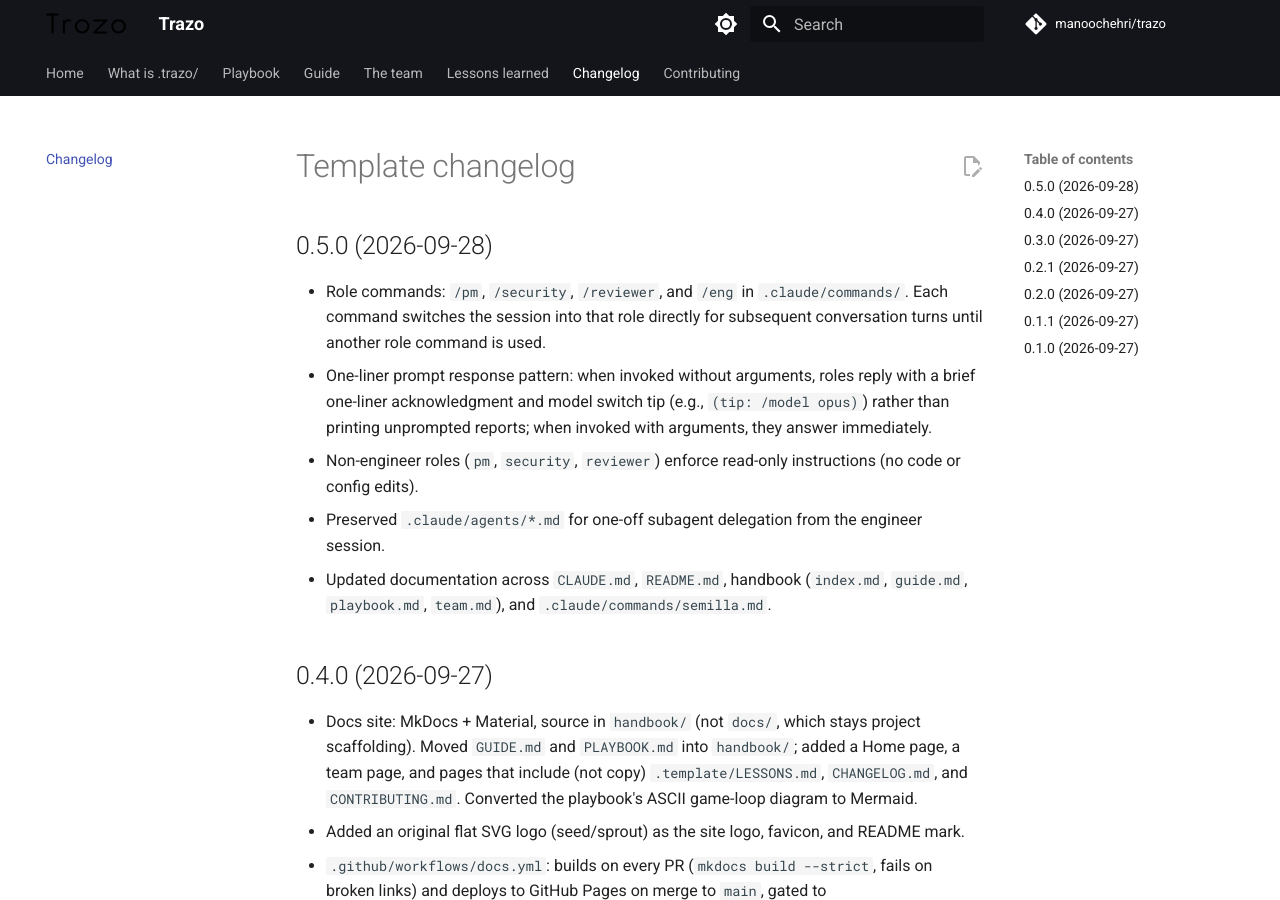
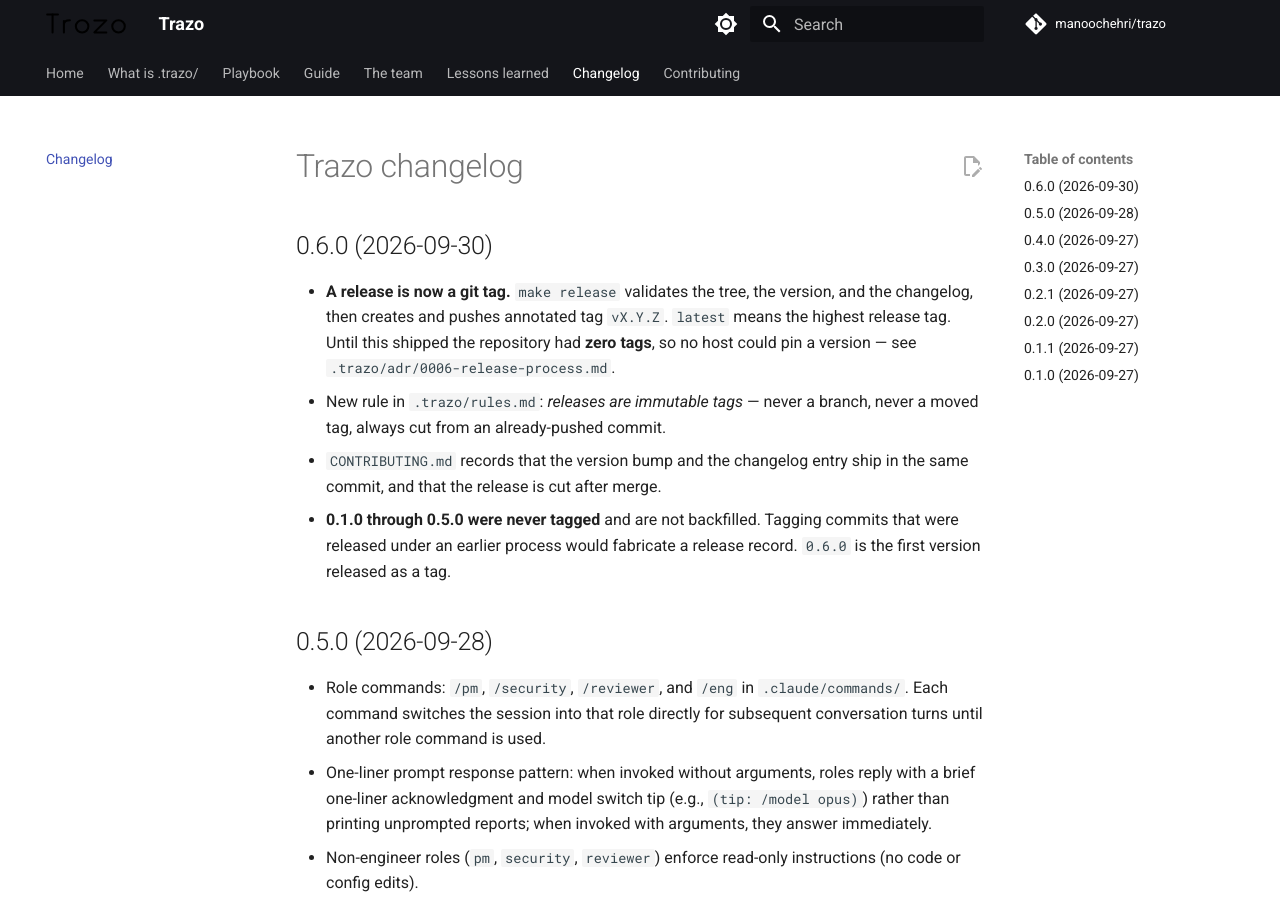
Before and after one commit to manoochehri/semilla, an MkDocs documentation site: the page built from handbook/changelog.md, in a window 1280 px wide and 900 px high. Built offline with MkDocs 1.6.1 and Material for MkDocs 9.7.7, drawn with Linux system fonts in a browser that asks for light colours; comment, search, counter and statistics services are not loaded.

Commit message:
Closes #81: a release is an immutable git tag, cut by make release
Trazo is consumed by mounting `.trazo/` into a host repo, so a consumer has to
resolve "the latest Trazo" to one unambiguous, immutable thing. There was nothing
to resolve: the repository had zero tags while the changelog claimed seven released
versions, and `.template/VERSION` was a hand-edited file with no release history
behind it.

A branch cannot be the answer, because it moves. If a host installs "latest" and
the ref shifts underneath it, their `.trazo/` is a mix of two releases with no way
to tell which.

- `scripts/release.sh` cuts an annotated tag `vX.Y.Z` on an already-pushed commit,
  and refuses unless the tree is clean, the branch is the default branch, HEAD is
  already on `origin/<default>`, the version is `MAJOR.MINOR.PATCH`, the changelog
  has an entry for it, and the tag does not already exist.
- `make release` delegates to it, so the validation cannot be bypassed.
- New rule: releases are immutable tags. New ADR 0006 records the decision and what
  it deliberately leaves open.
- 0.1.0-0.5.0 are not backfilled; they predate this process and tagging them would
  fabricate a release record. The changelog says so explicitly.

`tests/test_release_process.py` pins all of this mechanically, including the real
tag-and-push path against a throwaway bare remote, so none of it depends on prose
being read.

Also fixes a latent failure this exposed: `test_repo_name.py` walked the working
tree rather than the index, so a local `make docs` followed by `make test` failed on
the gitignored `site/` build output. CI never saw it because pytest and mkdocs run
in separate jobs.

```diff
--- a/.template/CHANGELOG.md
+++ b/.template/CHANGELOG.md
@@ -1,4 +1,17 @@
-# Template changelog
+# Trazo changelog
+
+## 0.6.0 (2026-09-30)
+- **A release is now a git tag.** `make release` validates the tree, the version, and
+  the changelog, then creates and pushes annotated tag `vX.Y.Z`. `latest` means the
+  highest release tag. Until this shipped the repository had **zero tags**, so no host
+  could pin a version — see `.trazo/adr/0006-release-process.md`.
+- New rule in `.trazo/rules.md`: *releases are immutable tags* — never a branch, never a
+  moved tag, always cut from an already-pushed commit.
+- `CONTRIBUTING.md` records that the version bump and the changelog entry ship in the
+  same commit, and that the release is cut after merge.
+- **0.1.0 through 0.5.0 were never tagged** and are not backfilled. Tagging commits that
+  were released under an earlier process would fabricate a release record. `0.6.0` is
+  the first version released as a tag.
 
 ## 0.5.0 (2026-09-28)
 - Role commands: `/pm`, `/security`, `/reviewer`, and `/eng` in `.claude/commands/`.
```
Also changed, not shown: .trazo/adr/0006-release-process.md (added, +58 -0 lines), .trazo/rules.md (+7 -0 lines), CONTRIBUTING.md (+2 -1 lines), 5 other files.
